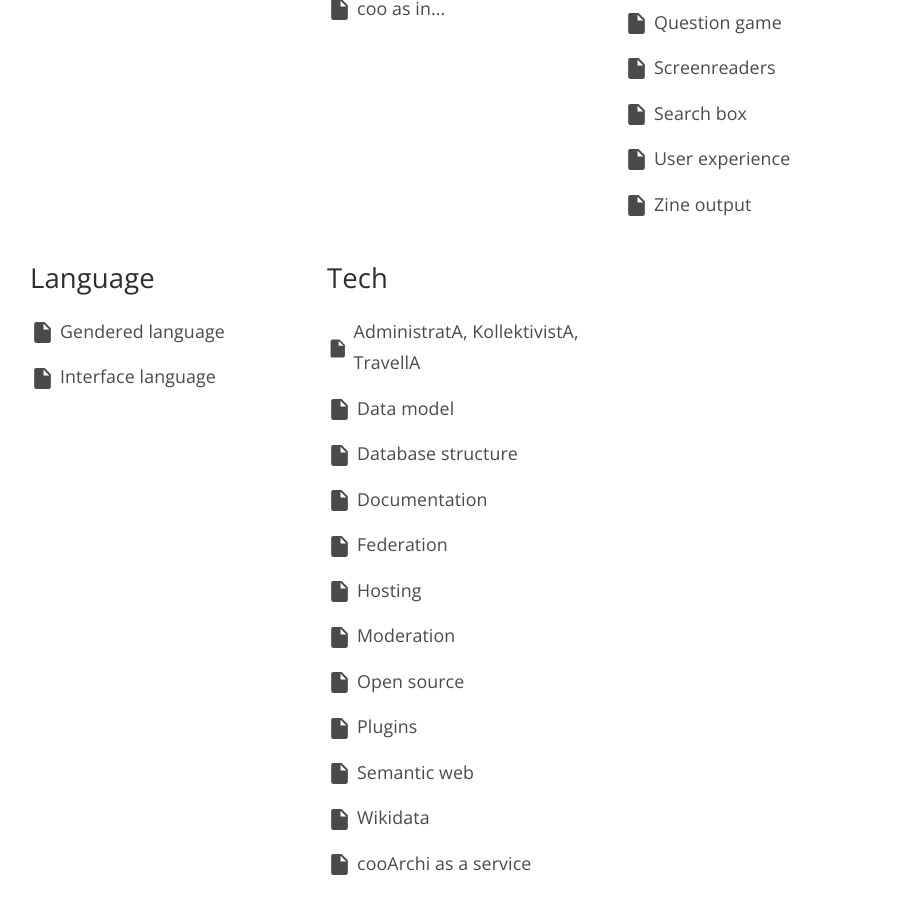
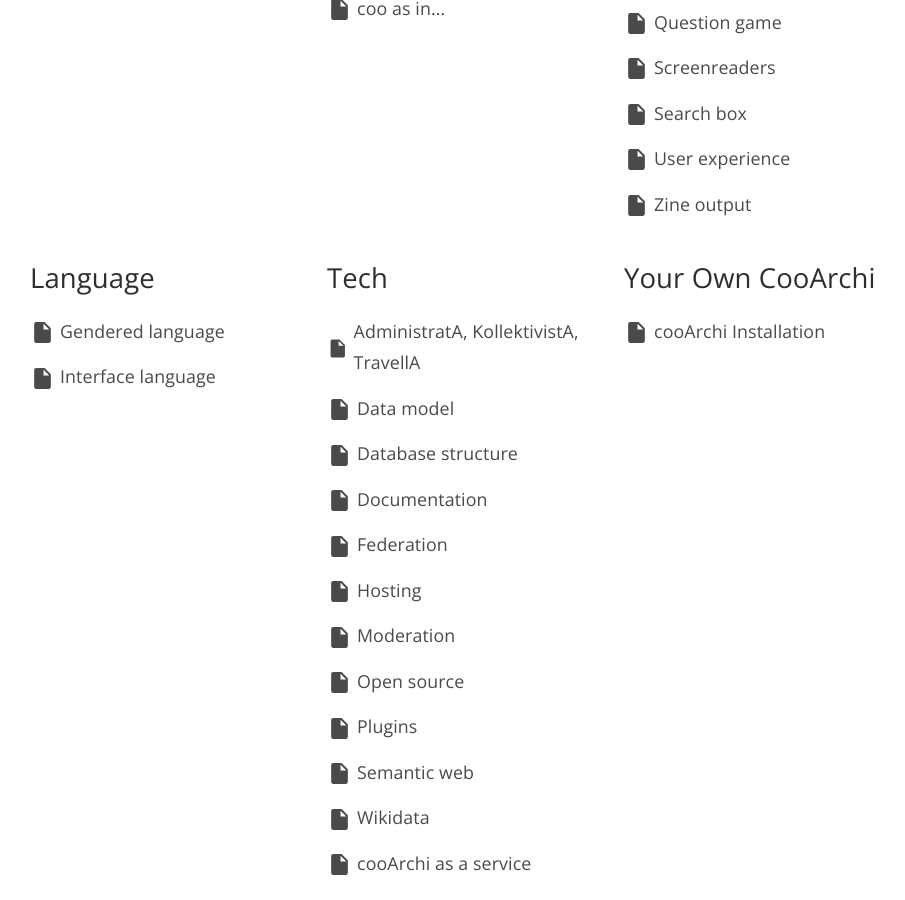
Before and after one commit to cooarchi/documentation, a Jekyll site: the page built from index.html, in a window 1280 px wide and 900 px high, scrolled down 980 px. Shown: the whole window, without its empty margins (160-1065 px from the left). Built offline with Jekyll 4.4.1, drawn with Linux system fonts in a browser that asks for light colours; nearby versions of some CDN libraries.

Commit message:
add category

```diff
--- a/_posts/2021-08-30-installation-and-setup.md
+++ b/_posts/2021-08-30-installation-and-setup.md
@@ -1,3 +1,11 @@
+---
+date: 2021-08-30
+title: cooArchi Installation
+categories:
+  - Your own cooArchi
+description:
+type: Document
+---
 # cooArchi Installation/Setup
 
 This document tries to help you to get cooArchi up and running on your webserver.
```
